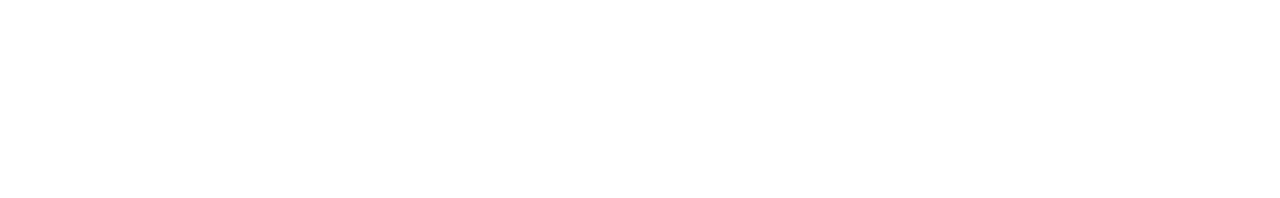
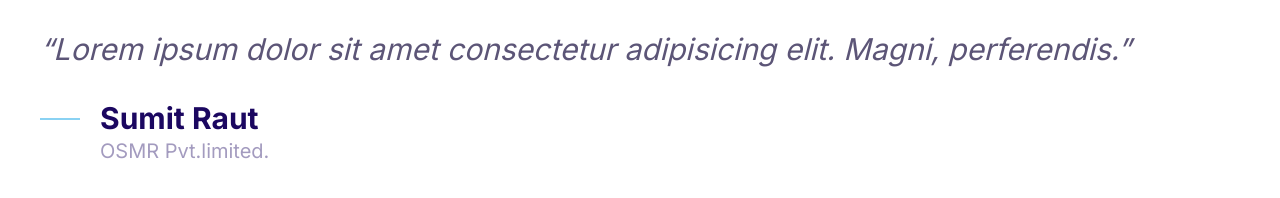
Before and after one commit to Coredev-artisan/Web-temp, a plain HTML site: page index.html in a window 1280 px wide. Drawn offline with Linux system fonts and the light colour scheme.

Commit message:
Designed the Media and the Quote Section.

```diff
--- a/CSS/style.css
+++ b/CSS/style.css
@@ -5,6 +5,7 @@
      --color-accent:#ff3400;
      --color-headings: #1b0760;
      --color-body: #918ca4;
+     --color-body-darker: #5c5577;
      --color-border:#ccc;
 }
 
@@ -362,3 +363,71 @@ a{
        font-size: 1.7rem;
      }
    }
+
+   /* Media */
+
+   .media{
+     display: flex;
+   }
+
+   .media__title {
+     margin-top: 0;
+   }
+
+   .media__body {
+     margin: 0 2rem;
+   }
+
+   .media__image {
+     margin-top: 1rem ;
+   }
+
+   /* Quote */
+
+  .quote{
+     font-size: 3rem;
+     font-style: italic;
+     color: var(--color-body-darker);
+     line-height: 1.3;
+  }
+
+  .quote__text::before{
+     content: open-quote;
+  }
+
+  .quote__text::after{
+     content: close-quote;
+  }
+
+  .quote__author {
+      font-size: 3rem;
+      font-style: normal;
+      margin-bottom: 0;
+  }
+
+  .quote__company{
+     color: var(--color-headings);
+     opacity: 0.4;
+     font-size: 2rem;
+     font-style: normal;
+  }
+
+  .quote__line{
+     position: relative;
+     bottom: 10px;
+  }
+
+@media screen and (min-width) {
+     .quote{
+          font-size: 2rem;
+     }
+
+     .quote__author{
+          font-size: 2.4rem;
+     }
+
+     .quote__company{
+          font-size: 1.6rem;
+     }
+
+}
--- a/index.html
+++ b/index.html
@@ -14,6 +14,23 @@
     <link rel="stylesheet" href="CSS/style.css" />
   </head>
   <body>
-
+     <blockquote class="quote">
+      <p class="quote__text">Lorem ipsum dolor sit amet consectetur adipisicing elit. Magni, perferendis.</p>
+     <footer>
+      <div class="media">
+        <div class="media__image">
+            <svg class="icon icon--primary quote__line ">
+             <use xlink:href="images/sprite.svg#line"></use>
+            </svg>
+        </div>
+        <div class="media__body">
+          <h3 class="media__title quote__author">Sumit Raut</h3>
+          <p class="quote__company">
+            OSMR Pvt.limited.
+          </p>
+        </div>
+      </div>
+     </footer>
+    </blockquote>
   </body>
 </html>
```
Also changed, not shown: Components/media.html (added, +13 -0 lines), Components/quote.html (added, +18 -0 lines).
